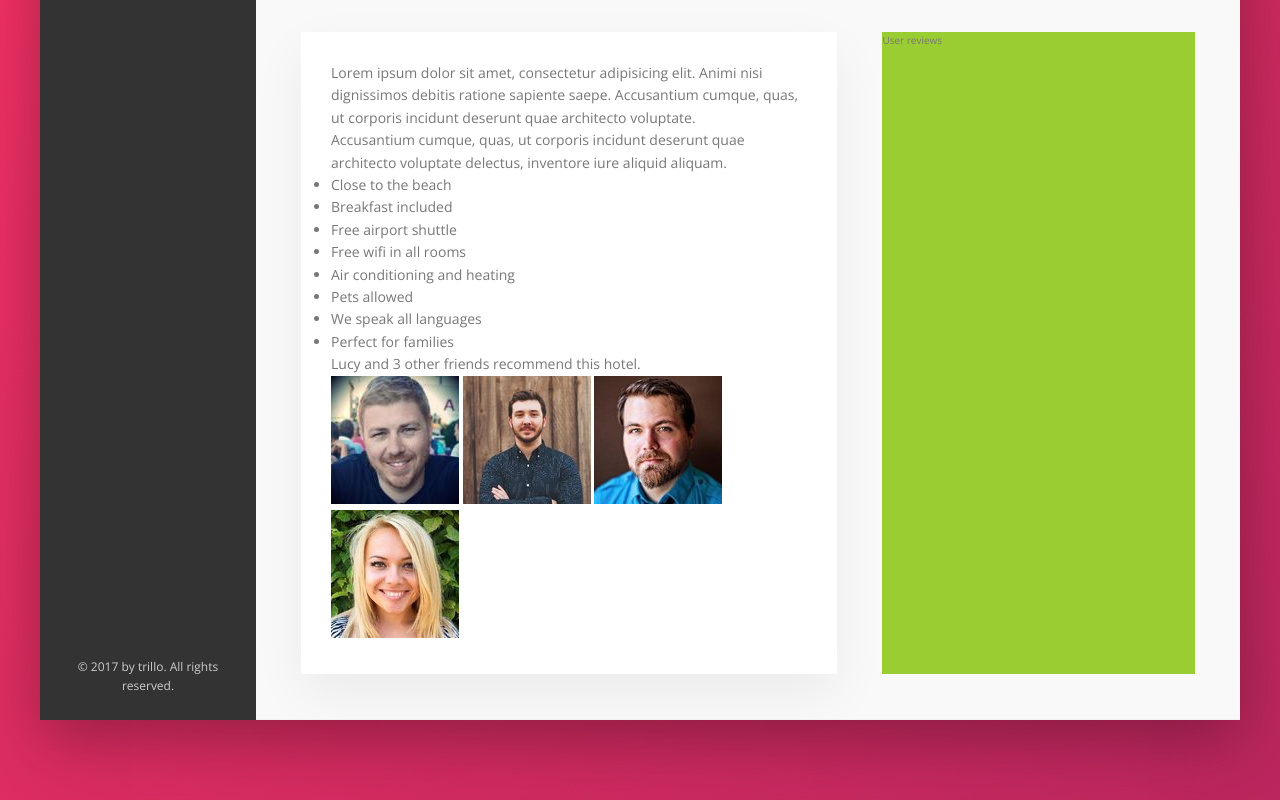
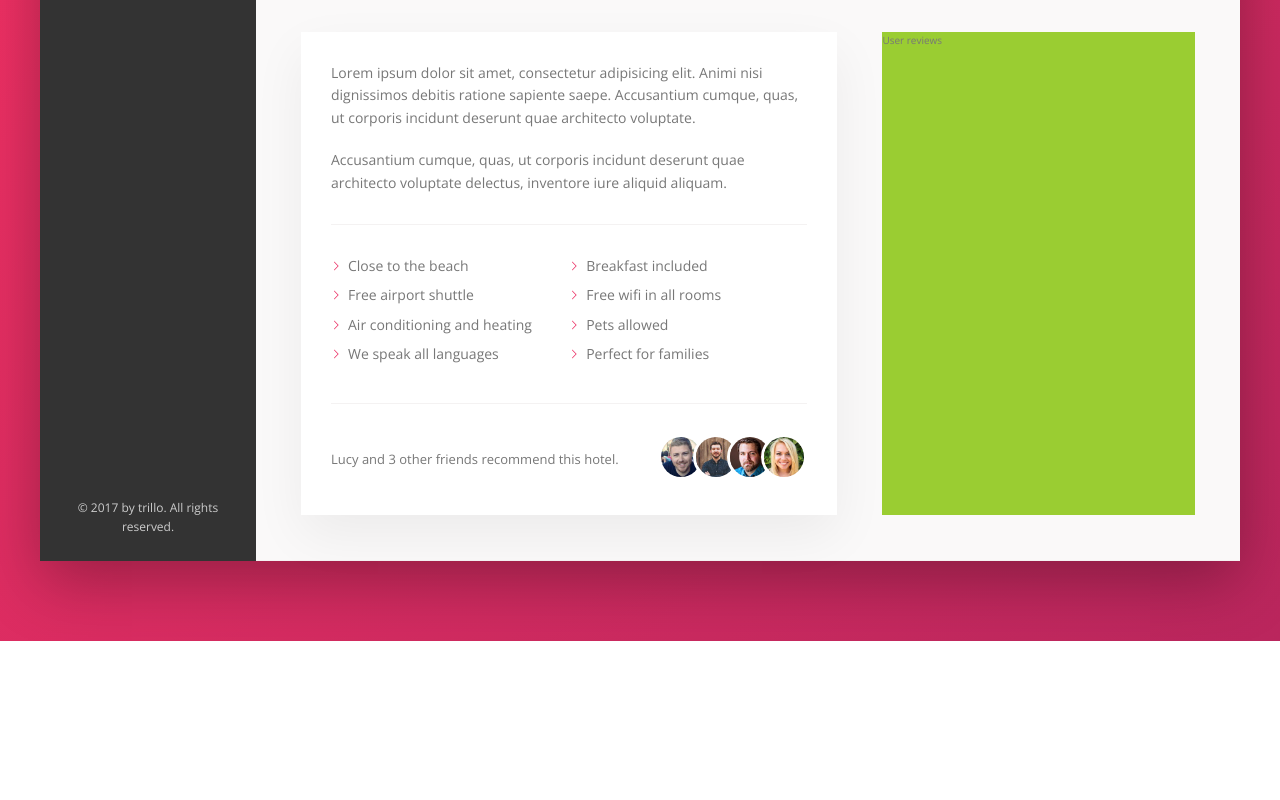
Before and after one commit to JuanTorres93/css-course-trillo-project-2, a website: page index.html in a window 1280 px wide. Shown: the part 615-1415 px from the top of the page. After the commit the page ends 1256 px from the top, so only its background shows below. Drawn offline with nearby package versions, Linux system fonts and the light colour scheme; files that its build step writes are made by us from their sources.

Commit message:
Finished description section

```diff
--- a/sass/_components.scss
+++ b/sass/_components.scss
@@ -323,3 +323,80 @@
         box-shadow: none;
     }
 }
+
+
+/////////////////////////////////
+// PARAGRAPH
+.paragraph {
+    &:not(:last-of-type) {
+        margin-bottom: 2rem;
+    }
+}
+
+/////////////////////////////////
+// LIST
+.list {
+    list-style: none;
+    margin: 3rem 0;
+    padding: 3rem 0;
+    border-top: var(--line);
+    border-bottom: var(--line);
+
+    display: flex;
+    flex-wrap: wrap;
+
+    &__item {
+        flex: 0 0 50%;
+        margin-bottom: .7rem;
+
+        &::before {
+            content: "";
+            display: inline-block;
+            height: 1rem;
+            width: 1rem;
+            margin-right: .7rem;
+            // DOC svg in CSS (older browsers). Good approach if not needed to change its color
+            // background-image: url(../img/SVG/chevron-thin-right.svg);
+            // background-size: cover;
+
+            // DOC svg in CSS (newer browsers). Using masks
+            // DOC mask: Area in which we can see through the element and
+            // see what's behind it.
+            // Basically, we set a backgound image and use the svg as a mask
+            // this gives the impression of chaging the color of the svg.
+            background-color: var(--color-primary);
+            mask-image: url(../img/SVG/chevron-thin-right.svg);
+            // DOC mask-size: similar to background-size
+            mask-size: cover;
+        }
+    }
+}
+
+/////////////////////////////////
+// RECOMMEND
+.recommend {
+    font-size: 1.3rem;
+    color: var(--color-grey-dark-2);
+
+    display: flex;
+    align-items: center;
+
+
+    &__count {
+        margin-right: auto;
+    }
+
+    &__friends {}
+
+    &__photo {
+        box-sizing: content-box;
+        width: 4rem;
+        height: 4rem;
+        border-radius: 50%;
+        border: 3px solid #FFF;
+
+        &:not(:last-child) {
+            margin-right: -1.5rem;
+        }
+    }
+}
```
